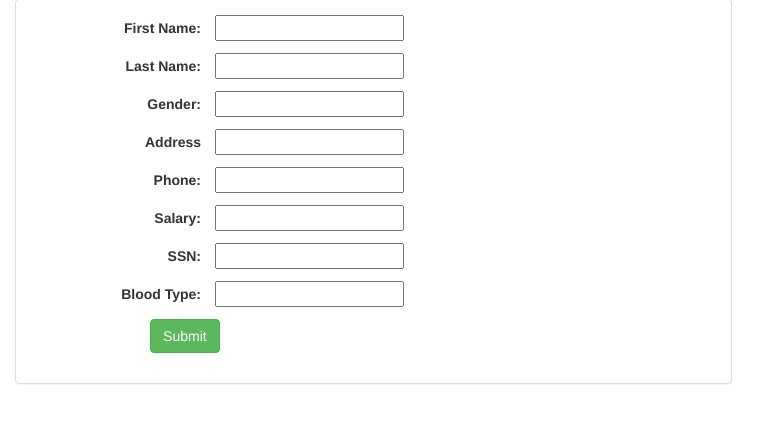
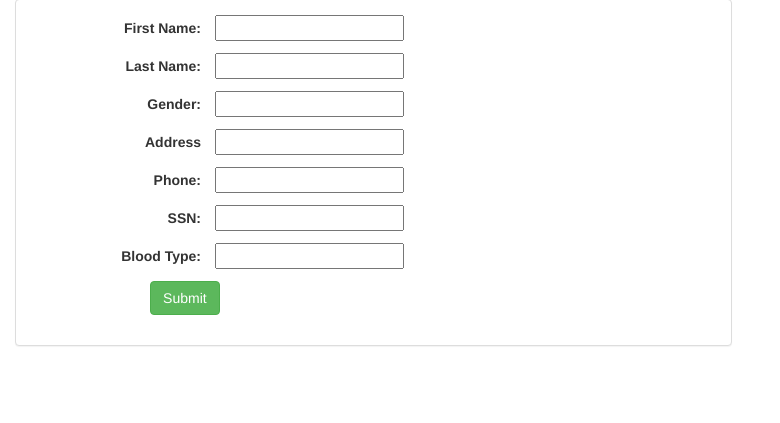
Before and after one commit to caldover/Medical-Clinic-Management-App, a Django app: page /patient/add/ in a window 1280 px wide. Shown: the part 123-546 px from the top of the page, without its empty margins (0-780 px from the left). Run offline with Django 3.2, Linux system fonts and the light colour scheme; some libraries are stand-ins or nearby versions.

Commit message:
Implementing patient index4

```diff
--- a/patient/forms.py
+++ b/patient/forms.py
@@ -9,6 +9,5 @@ class PatientForm(forms.Form):
     gender = forms.CharField(max_length=1)  # M or F
     address = forms.CharField(max_length=100)
     phone = USPhoneNumberField()
-    salary = forms.IntegerField()
     ssn = forms.IntegerField()
     blood_type = forms.CharField(max_length=2)
--- a/patient/templates/patient/patient_form.html
+++ b/patient/templates/patient/patient_form.html
@@ -43,9 +43,6 @@
                         <p><label for="phone">Phone:</label>
                             <input id="phone" type="text" name="phone" maxlength="12" value="{{ phone }}" required /></p>
 
-                        <p><label for="salary">Salary:</label>
-                            <input id="salary" type="text" name="salary" maxlength="7" value="{{ salary }}" required /></p>
-
                         <p><label for="ssn">SSN:</label>
                             <input id="ssn" type="text" name="ssn" maxlength="9" value="{{ ssn }}" required /></p>
 
--- a/patient/views.py
+++ b/patient/views.py
@@ -24,4 +24,4 @@ class PatientCreate(CreateView):
     model = Patient
     template_name = 'patient/patient_form.html'
     phone = USPhoneNumberField()
-    fields = ['first_name', 'last_name', 'gender', 'address', 'phone', 'salary', 'ssn', 'blood_type']
+    fields = ['first_name', 'last_name', 'gender', 'address', 'phone', 'ssn', 'blood_type']
```
